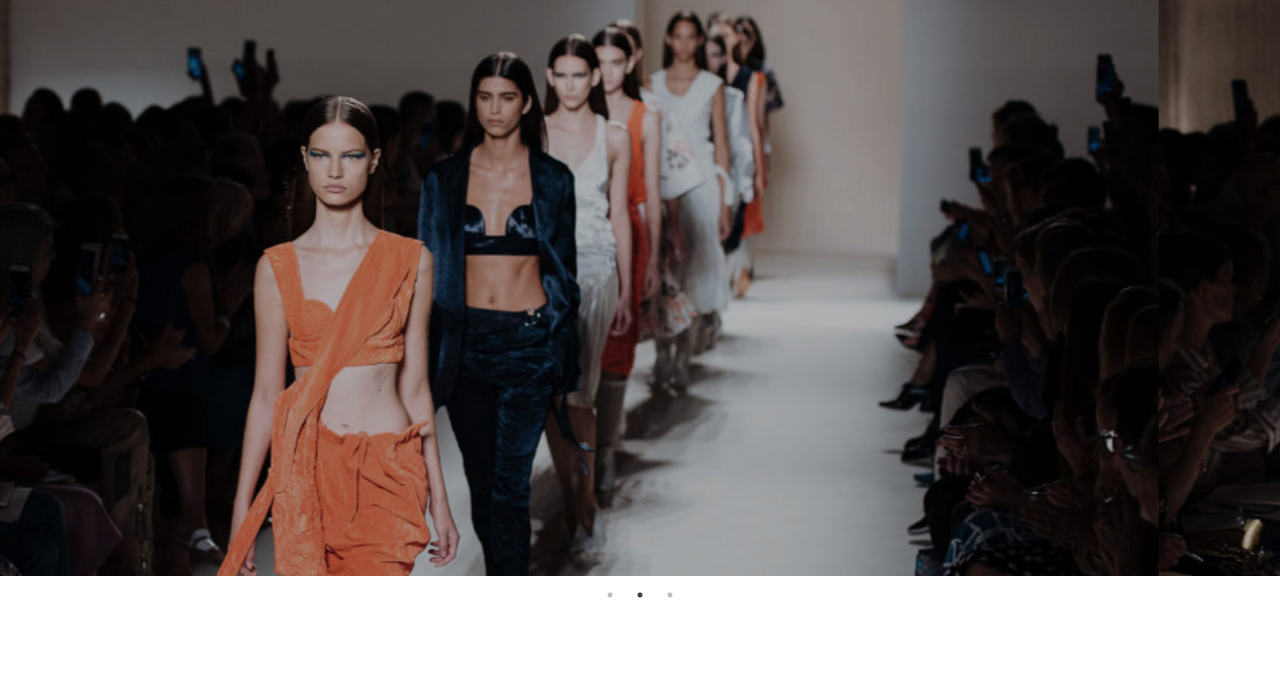
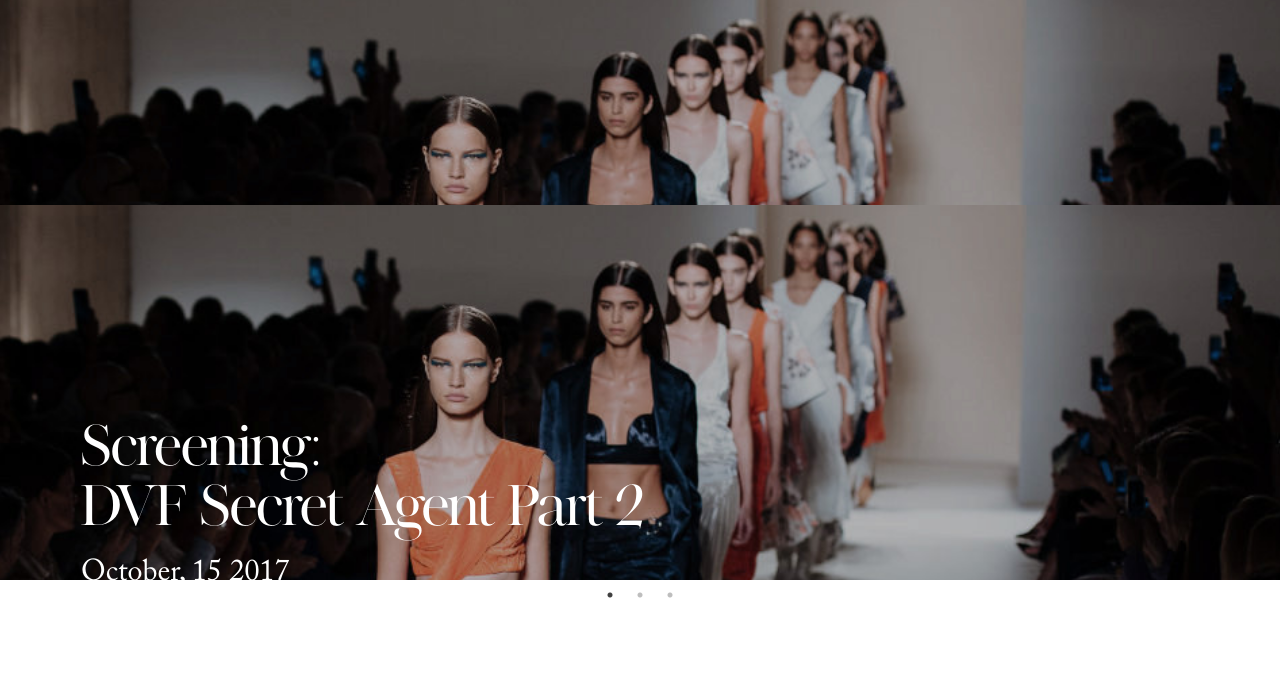
Before and after one commit to adamwatters/ideawork-sample, a React app: page / in a window 1280 px wide. Shown: the part 124-800 px from the top of the page. Built offline with nearby package versions, Linux system fonts and the light colour scheme.

Commit message:
carousel content

```diff
--- a/src/js/Carousel.js
+++ b/src/js/Carousel.js
@@ -5,10 +5,16 @@ const CarouselItem = ({ carouselItem }) => {
   const { imgURL, title, date, description } = carouselItem
   const styles = {
     backgroundImage: `url(${imgURL})`,
-    color: 'white',
   }
   return (
     <div style={styles} className='carousel-item'>
+      <div className='carousel-content-container'>
+        <article className='carousel-content'>
+          <h1 className='carousel-title'>{title.slice(0,10)}<br/>{title.slice(11)}</h1>
+          <div className='carousel-date'>{date}</div>
+          <div className='carousel-description'>{description}</div>
+        </article>
+      </div>
     </div>
   );
 }
@@ -17,8 +23,8 @@ const Carousel = ({ carouselItems }) => {
   const settings = {
     dots: true,
     infinite: true,
-    autoplay: true,
-    autoplaySpeed: 5000,
+    // autoplay: true,
+    // autoplaySpeed: 5000,
     speed: 500,
     slidesToShow: 1,
     slidesToScroll: 1,
--- a/src/scss/carousel.scss
+++ b/src/scss/carousel.scss
@@ -4,12 +4,65 @@
   line-height: 0;
   background-position: center;
   background-size: cover;
+  position: relative;
   @include media(">772px") {
     padding-bottom: 0;
     height: 580px;
   }
 }
 
+.carousel-content-container {
+  position: absolute;
+  top: 20%;
+  width: 100%;
+  @include media(">phone") {
+    top: 36%;
+  }
+}
+
+.carousel-content {
+  color: white;
+  position: relative;
+  @include main-content-container;
+  padding-left: 16px;
+  padding-right: 16px;
+  @include media(">1440px") {
+    padding-left: 0px;
+    padding-right: 0px;
+  }
+}
+
+.carousel-title{
+  font-size: $font-size-medium;
+  line-height: $font-size-medium;
+  margin: 0;
+  @include media(">tablet") {
+    font-size: $font-size-xlarge;
+    line-height: $font-size-xlarge;
+  }
+}
+
+.carousel-date{
+  font-size: $font-size-small;
+  line-height: $font-size-small;
+  font-family: accent;
+  padding-top: 16px;
+  padding-bottom: 16px;
+  @include media(">tablet") {
+    font-size: $font-size-medium-small;
+    line-height: $font-size-medium-small;
+    padding-top: 24px;
+    padding-bottom: 24px;
+  }
+}
+
+.carousel-description{
+  font-size: $font-size-small;
+  line-height: $font-size-small + 10px;
+  font-family: accent;
+  max-width: 420px;
+}
+
 .slick-list {
   @include wide-content-container;
 }
--- a/src/scss/global-vars.scss
+++ b/src/scss/global-vars.scss
@@ -5,10 +5,11 @@ $font-color-main: rgb(19,19,19);
 $font-color-accent: rgb(118,118,118);
 
 $font-size-xsmall: 11px;
-$font-size-small: 24px;
+$font-size-small: 18px;
+$font-size-medium-small: 30px;
 $font-size-medium: 36px;
 $font-size-large: 48px;
-$font-size-xlarge: 64px;
+$font-size-xlarge: 60px;
 
 // content container mixin for site content max-width
 $wide-content-max-width: 1440px;
--- a/src/scss/grid.scss
+++ b/src/scss/grid.scss
@@ -63,7 +63,7 @@
 
 .tile-title {
   margin: 0;
-  font-size: $font-size-small;
+  font-size: $font-size-medium-small;
   @include media(">phone") {
     font-size: $font-size-medium;
   }
@@ -71,6 +71,7 @@
     font-size: $font-size-large;
   }
   a {
+    color: black;
     text-decoration: none;
     &:hover {
       text-decoration: underline;
@@ -84,6 +85,7 @@
   padding-top: 20px;
   padding-bottom: 20px;
   a {
+    color: black;
     text-transform: uppercase;
   }
 }
```
Also changed, not shown: main.css, main.js, 1 other file.
